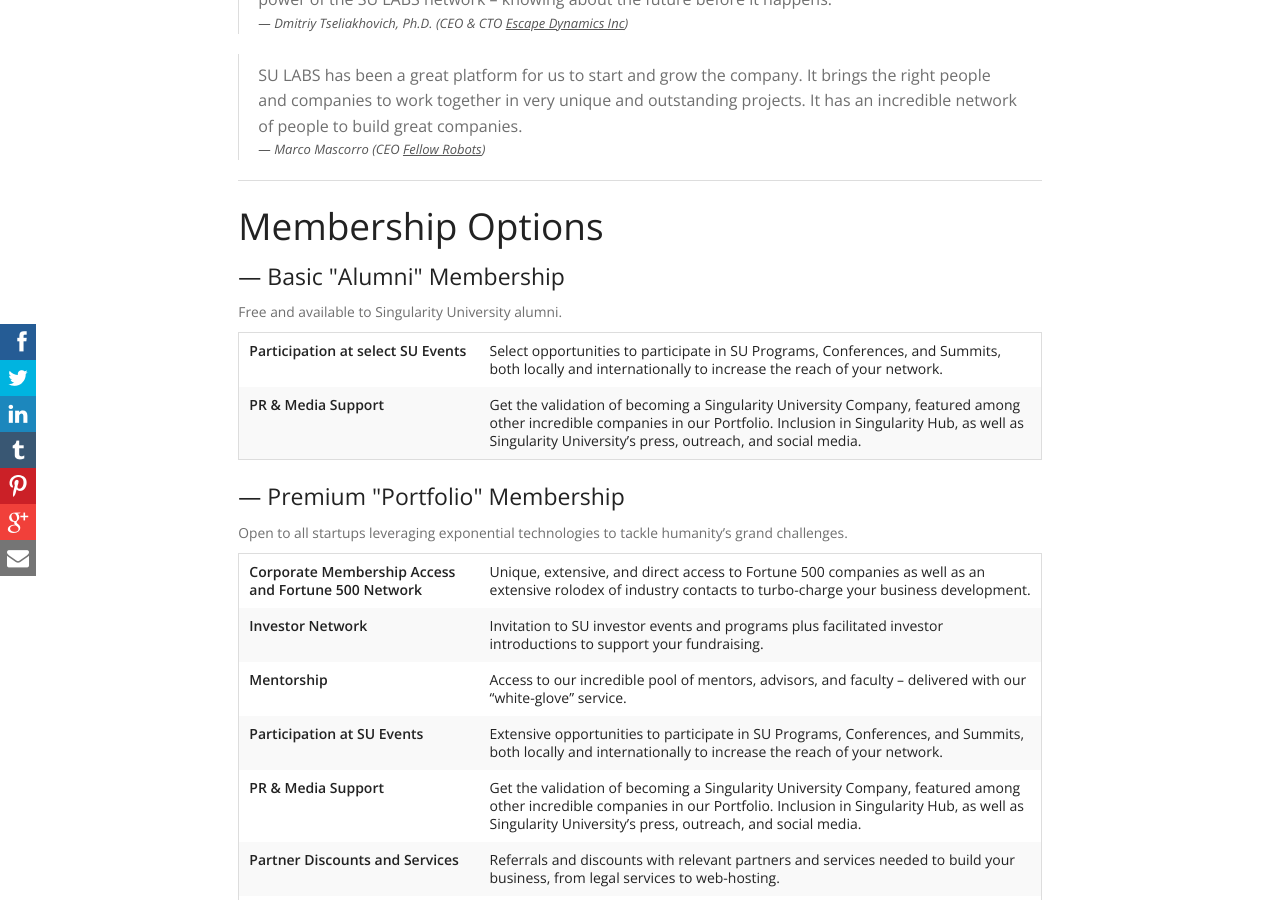
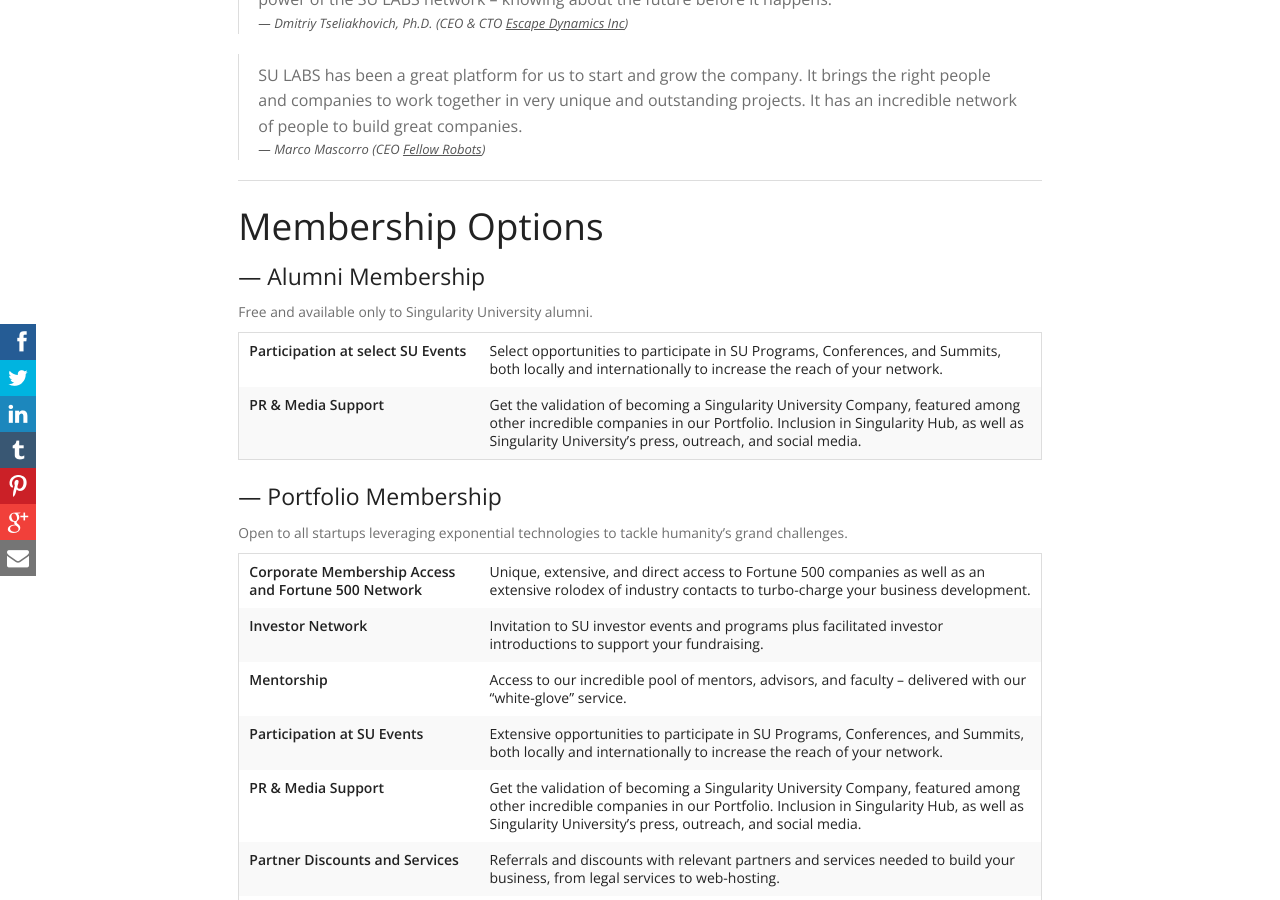
Before and after one commit to SingularityUniversity/startup, a Jekyll site: the page built from su-companies/index.html, in a window 1280 px wide and 900 px high, scrolled down 969 px. Built offline with Jekyll 4.4.1, drawn with Linux system fonts in a browser that asks for light colours; Markdown is read by kramdown in place of the engine named in the settings.

Commit message:
Changed Startup Network membership language

```diff
--- a/su-companies/index.html
+++ b/su-companies/index.html
@@ -27,7 +27,7 @@
 			<hr>
 
 			<h2>Membership Options</h2>
-			<h4>— Basic "Alumni" Membership<br><small>Free and available to Singularity University alumni.</small></h4>
+			<h4>— Alumni Membership<br><small>Free and available only to Singularity University alumni.</small></h4>
 			<table>
 		  	<tbody>
     			<tr>
@@ -40,7 +40,7 @@
     			</tr>
 			  </tbody>
 			</table>
-			<h4>— Premium "Portfolio" Membership<br><small>Open to all startups leveraging exponential technologies to tackle humanity’s grand challenges.</small></h4>
+			<h4>— Portfolio Membership<br><small>Open to all startups leveraging exponential technologies to tackle humanity’s grand challenges.</small></h4>
 			<table>
 		  	<tbody>
     			<tr>
```
